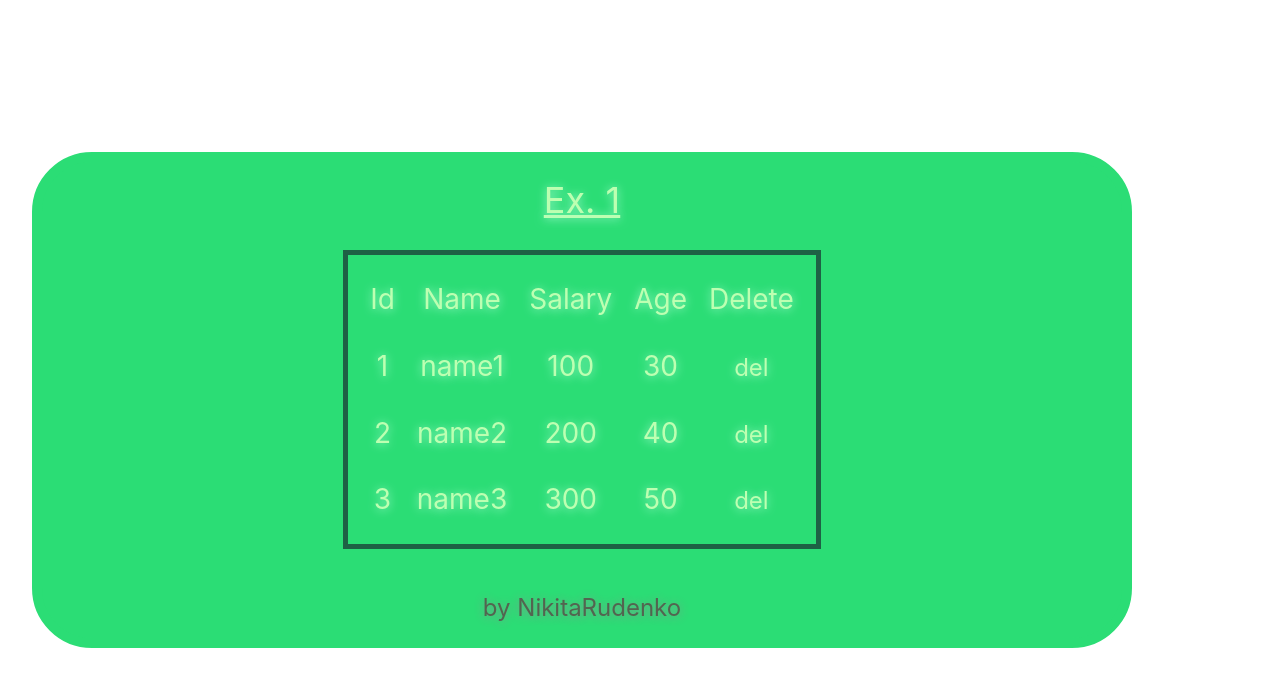
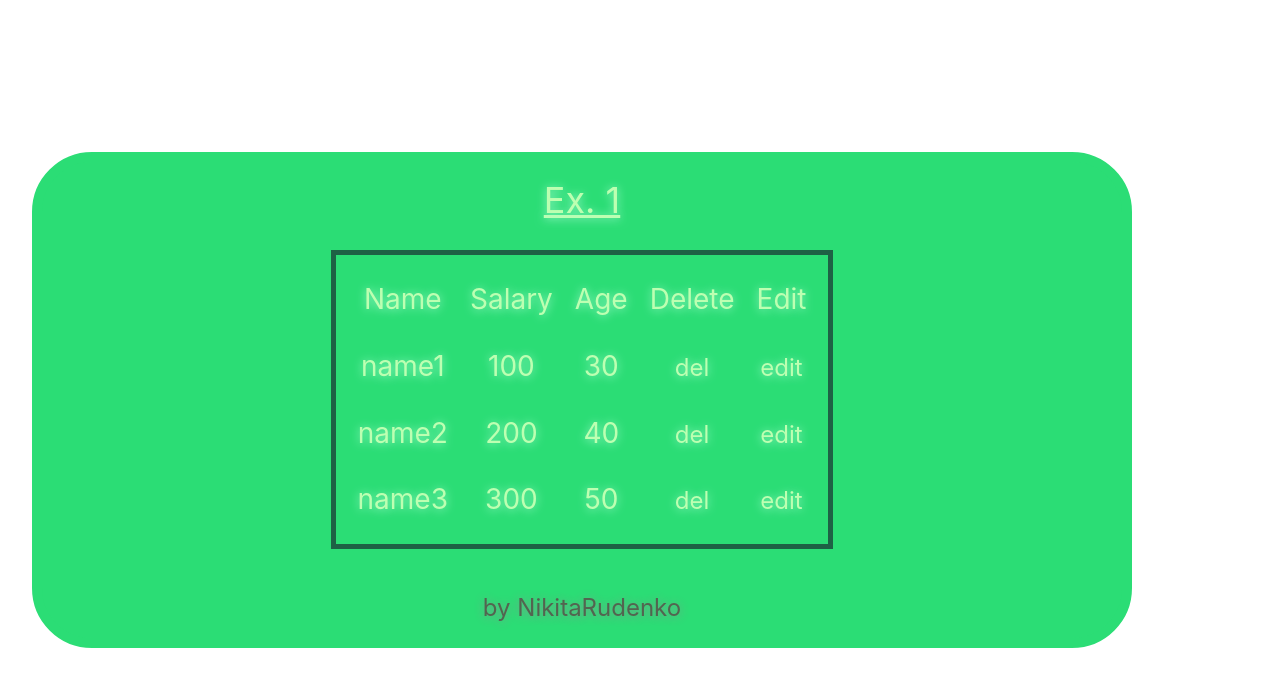
Before and after one commit to nickruden/vue3_base, a Vue app: page / in a window 1280 px wide. Shown: the top 686 px of the page. Built offline with nearby package versions, Linux system fonts and the light colour scheme.

Commit message:
Форма для редактирования массива объектов в Vue(Task_56)

```diff
--- a/src/App.vue
+++ b/src/App.vue
@@ -10,18 +10,21 @@
 				  name: 'name1',
 				  salary: 100,
 				  age: 30,
+          isEdit: false,
 			  },
 			  {
 				  id: 2,
 				  name: 'name2',
 				  salary: 200,
 				  age: 40,
+          isEdit: false,
 			  },
 			  {
 				  id: 3,
 				  name: 'name3',
 				  salary: 300,
 				  age: 50,
+          isEdit: false,
 			  },
 		  ],
     }
@@ -31,6 +34,14 @@
     // Ex. 1
     deluser: function(id) {
       this.users = this.users.filter((user) => { return user.id !== id; } );
+    },
+
+    edituser(user) {
+      user.isEdit = true;
+    },
+
+    saveuser(user) {
+      user.isEdit = false;
     }
   }
 }
@@ -44,20 +55,29 @@
       <table>
         <thead>
           <tr>
-            <td>Id</td>
             <td>Name</td>
             <td>Salary</td>
             <td>Age</td>
             <td>Delete</td>
+            <td>Edit</td>
           </tr>
         </thead>
         <tbody>
           <tr v-for="(user, index) in users" :key="user.id">
-            <td>{{ user.id }}</td>
-            <td>{{ user.name }}</td>
-            <td>{{ user.salary }}</td>
-            <td>{{ user.age }}</td>
-            <td><a href="#" @click="deluser(user.id)">del</a></td>
+            <template v-if="!user.isEdit">
+              <td>{{ user.name }}</td>
+              <td>{{ user.salary }}</td>
+              <td>{{ user.age }}</td>
+              <td><a href="#" @click="deluser(user.id)">del</a></td>
+              <td><a href="#" @click="edituser(user)">edit</a></td>
+            </template>
+
+            <template v-if="user.isEdit">
+              <td><input v-model="user.name"></td>
+              <td><input v-model="user.salary"></td>
+              <td><input v-model="user.age"></td>
+              <td><a href="#" @click="saveuser(user)">save</a></td>
+            </template>
           </tr>
         </tbody>
       </table>
```
